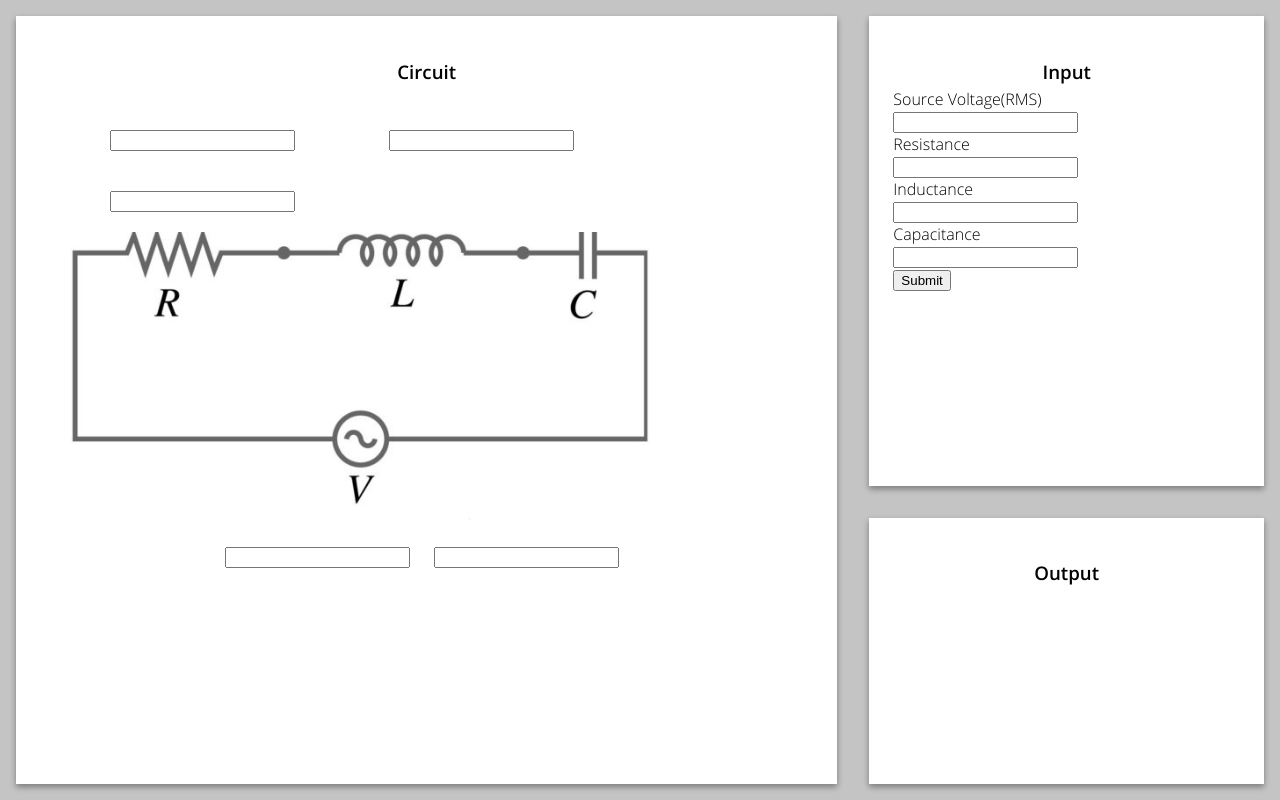
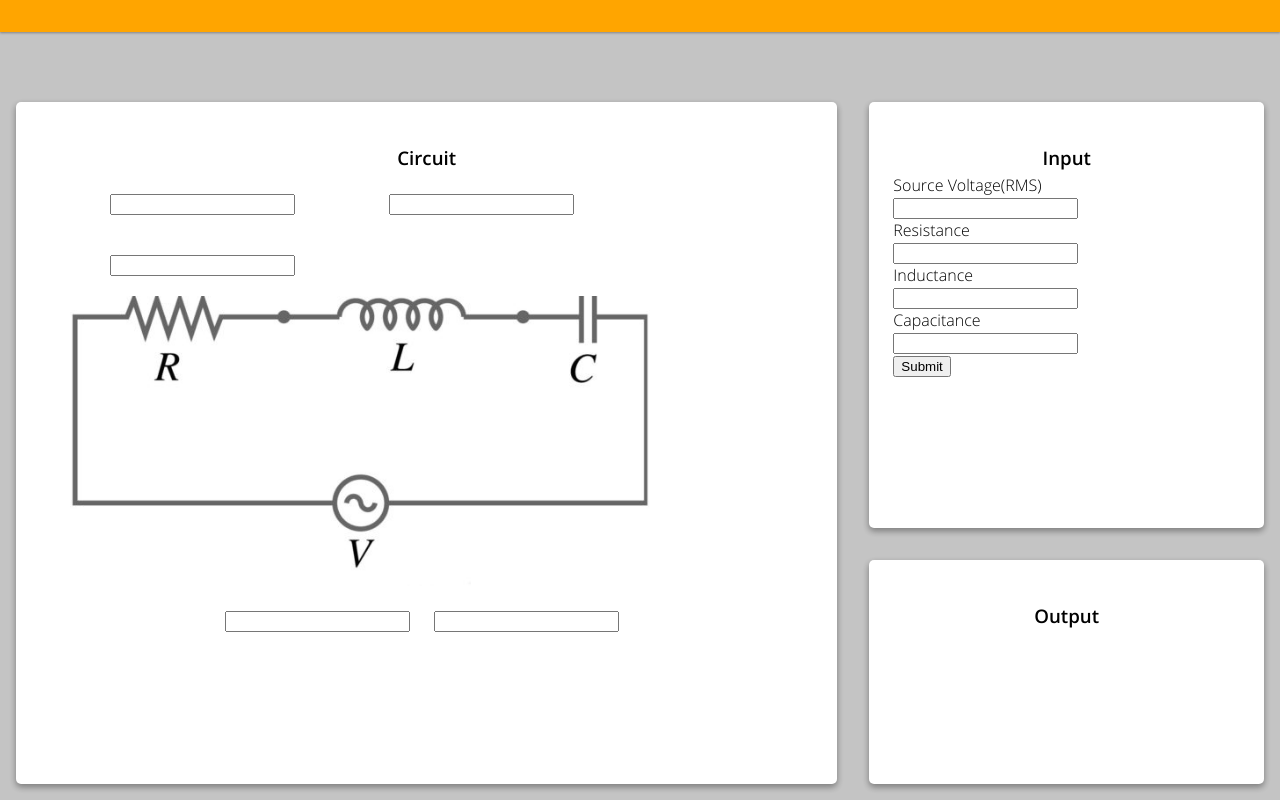
Before and after one commit to chrisvrose/eee-assn-freq, an Electron app: page resources/index.html in a window 1280 px wide. Drawn offline with Linux system fonts and the light colour scheme; files whose address does not match are found by name.

Commit message:
UI changes

```diff
--- a/main.js
+++ b/main.js
@@ -4,7 +4,7 @@ let graphSet = []
 
 
 app.on('ready',()=>{
-    let win = new BrowserWindow({show:false,minWidth:854,minHeight:480})
+    let win = new BrowserWindow({show:false,minWidth:854,minHeight:480,frame:false})
 
     let graphingwin = new BrowserWindow({show:false,parent:win})
 
--- a/resources/base.css
+++ b/resources/base.css
@@ -14,6 +14,10 @@
 	font-weight: bold;
 }
 
+html{
+	overflow: hidden;
+
+}
 
 body{
 	font-family: OpenSans, sans-serif;
@@ -24,14 +28,25 @@ body{
 .container{
 	display: grid;
 	grid-template-columns: repeat(3,1fr);
-	grid-auto-rows: auto;
+	grid-auto-rows: 2em repeat(2,1fr);
 	height: 100vh;
 
 }
+.titleBar{
+	-webkit-app-region: drag;
+	height:2em;
+	background-color: orange;
+	box-shadow: 0 1px 3px rgba(0,0,0,0.12), 0 1px 2px rgba(0,0,0,0.24);
+	grid-row:1;
+	grid-column: 1 / span 3;
+
+}
+
 .grid-item{
 	background-color: #ffffff;
 	margin:1em;
 	padding:1.5em;
+	border-radius: 5px;
 	box-shadow: 0 3px 6px rgba(0,0,0,0.16), 0 3px 6px rgba(0,0,0,0.23);
 }
 img{
@@ -41,7 +56,7 @@ img{
 #circuit{
 	background-color: #ffffff;
 	/*border-style: solid;*/
-	grid-row: 1 / span 2;
+	grid-row: 2 / span 2;
 	grid-column: 1 / span 2;
 }
 
@@ -63,12 +78,12 @@ img{
 
 
 #output{
-	grid-row: 2 / span 1;
+	grid-row: 3 / span 1;
 	grid-column: 3;
 }
 
 #input{
-	grid-row: 1;
+	grid-row: 2;
 	grid-column: 3;
 }
 
--- a/resources/index.html
+++ b/resources/index.html
@@ -9,9 +9,9 @@
     </head>
     <body>
         <div class="container">
+                <div class="titleBar"></div>
             <div class="grid-item" id="circuit">
                 <h3>Circuit</h3>
-            <br>
 			<input class="values" type="text" name="resistance">
 			<input class="values" type="text" name="inductance">
 			<input class="values" type="text" name="capacitance">
```
